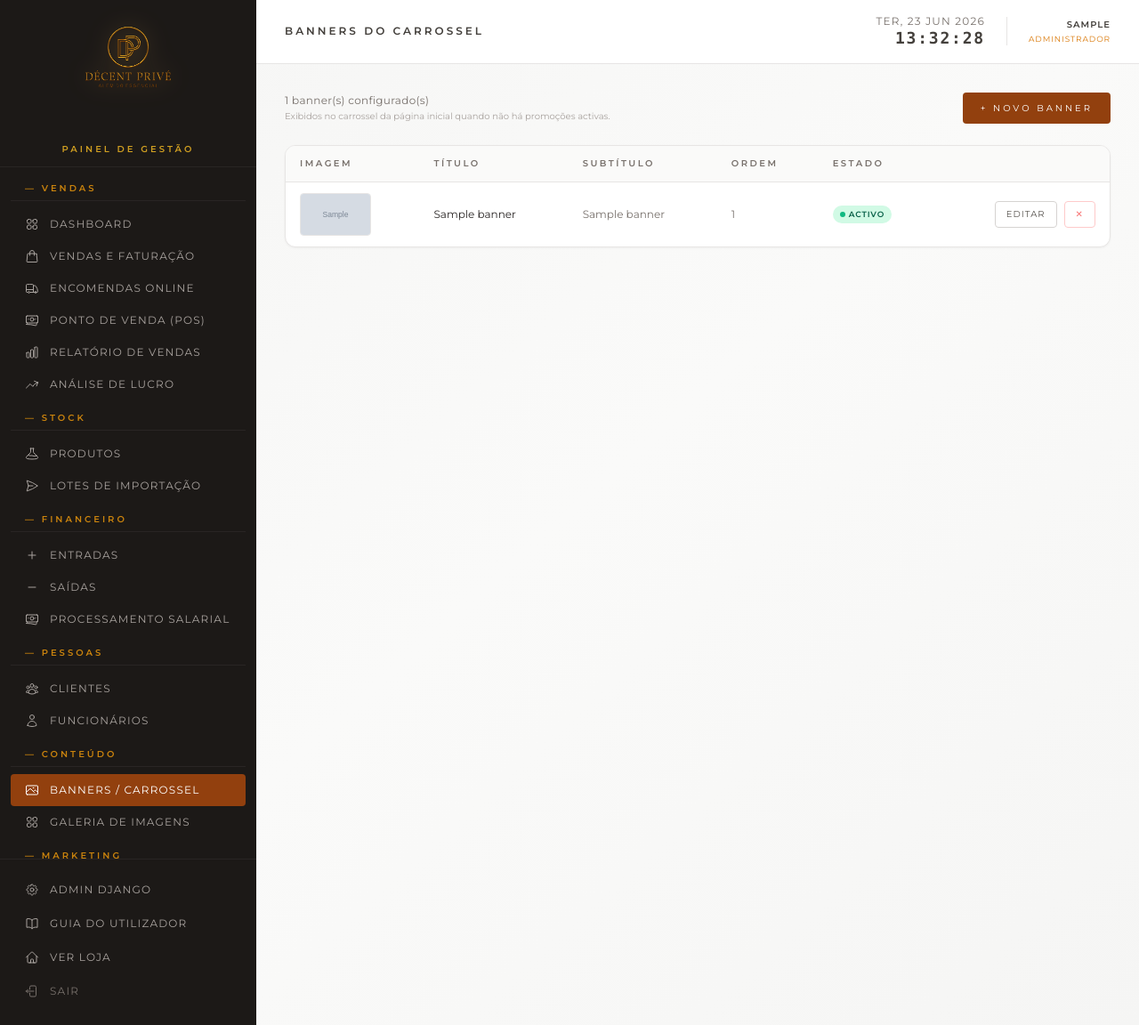
After one commit to IVANCSILVA/perfumariadp, a Django app: page /gestao/banners/ in a window 1280 px wide. The commit adds this page. Shown: the whole page at 89% size. Run offline with Django 5.2, Linux system fonts and the light colour scheme; a user stored in the database is signed in; tables that the repository leaves empty hold one stand-in row (values such as "Sample post"); grey boxes marked "Sample" are stand-in pictures; some libraries are stand-ins or nearby versions; some web fonts are replaced.

Commit message:
feat: gestao de galeria e banners do carrossel (ImagemGaleria model + views + templates)

```diff
--- /dev/null
+++ b/loja/templates/gestao/banners.html
@@ -0,0 +1,91 @@
+{% extends 'gestao/base.html' %}
+{% block title %}Banners{% endblock %}
+{% block page_title %}Banners do Carrossel{% endblock %}
+
+{% block content %}
+<div class="max-w-[1400px] mx-auto">
+
+    <div class="flex items-center justify-between mb-6">
+        <div>
+            <p class="text-stone-500 text-xs tracking-wide">{{ banners|length }} banner(s) configurado(s)</p>
+            <p class="text-[10px] text-stone-400 mt-0.5">Exibidos no carrossel da página inicial quando não há promoções activas.</p>
+        </div>
+        <a href="{% url 'gestao_banner_novo' %}"
+           class="bg-amber-800 hover:bg-amber-700 text-white text-[10px] uppercase tracking-[0.3em] px-5 py-2.5 transition-colors rounded">
+            + Novo Banner
+        </a>
+    </div>
+
+    {% if banners %}
+    <div class="gestao-card overflow-hidden">
+        <table class="gestao-table w-full text-xs">
+            <thead>
+                <tr class="border-b border-stone-200">
+                    <th class="text-left px-4 py-3 text-[10px] uppercase tracking-[0.25em] text-stone-500 font-semibold">Imagem</th>
+                    <th class="text-left px-4 py-3 text-[10px] uppercase tracking-[0.25em] text-stone-500 font-semibold">Título</th>
+                    <th class="text-left px-4 py-3 text-[10px] uppercase tracking-[0.25em] text-stone-500 font-semibold hidden md:table-cell">Subtítulo</th>
+                    <th class="text-left px-4 py-3 text-[10px] uppercase tracking-[0.25em] text-stone-500 font-semibold hidden sm:table-cell">Ordem</th>
+                    <th class="text-left px-4 py-3 text-[10px] uppercase tracking-[0.25em] text-stone-500 font-semibold">Estado</th>
+                    <th class="px-4 py-3"></th>
+                </tr>
+            </thead>
+            <tbody class="divide-y divide-stone-100">
+                {% for banner in banners %}
+                <tr class="hover:bg-stone-50">
+                    <td class="px-4 py-3">
+                        {% if banner.imagem %}
+                        <img src="{{ banner.imagem.url }}" alt="{{ banner.titulo }}"
+                             class="w-20 h-12 object-cover rounded border border-stone-200">
+                        {% else %}
+                        <div class="w-20 h-12 rounded border border-stone-200 flex items-center justify-center"
+                             style="background-color: {{ banner.cor_fundo }}">
+                            <span class="text-[9px] text-white/70 uppercase tracking-widest">Cor</span>
+                        </div>
+                        {% endif %}
+                    </td>
+                    <td class="px-4 py-3 font-medium text-stone-800">{{ banner.titulo }}</td>
+                    <td class="px-4 py-3 text-stone-500 hidden md:table-cell">{{ banner.subtitulo|default:"—" }}</td>
+                    <td class="px-4 py-3 text-stone-500 hidden sm:table-cell">{{ banner.ordem }}</td>
+                    <td class="px-4 py-3">
+                        {% if banner.activo %}
+                        <span class="inline-flex items-center gap-1 px-2 py-0.5 rounded-full bg-emerald-100 text-emerald-800 text-[9px] uppercase tracking-widest font-semibold">
+                            <span class="w-1.5 h-1.5 rounded-full bg-emerald-500"></span> Activo
+                        </span>
+                        {% else %}
+                        <span class="inline-flex items-center gap-1 px-2 py-0.5 rounded-full bg-stone-100 text-stone-500 text-[9px] uppercase tracking-widest font-semibold">
+                            Inactivo
+                        </span>
+                        {% endif %}
+                    </td>
+                    <td class="px-4 py-3">
+                        <div class="flex items-center justify-end gap-2">
+                            <a href="{% url 'gestao_banner_editar' banner.pk %}"
+                               class="text-[10px] uppercase tracking-widest border border-stone-300 hover:border-amber-700 hover:text-amber-800 text-stone-600 px-3 py-1.5 rounded transition-colors">
+                                Editar
+                            </a>
+                            <form method="post" action="{% url 'gestao_banner_apagar' banner.pk %}"
+                                  onsubmit="return confirm('Eliminar este banner?')">
+                                {% csrf_token %}
+                                <button type="submit"
+                                        class="text-[10px] uppercase tracking-widest border border-red-200 hover:border-red-500 hover:text-red-700 text-red-400 px-3 py-1.5 rounded transition-colors">
+                                    ✕
+                                </button>
+                            </form>
+                        </div>
+                    </td>
+                </tr>
+                {% endfor %}
+            </tbody>
+        </table>
+    </div>
+    {% else %}
+    <div class="bg-white border border-stone-200 rounded-xl shadow-sm p-12 text-center">
+        <p class="text-stone-500 text-sm mb-4">Nenhum banner configurado ainda.</p>
+        <a href="{% url 'gestao_banner_novo' %}"
+           class="inline-block bg-amber-800 hover:bg-amber-700 text-white text-[10px] uppercase tracking-[0.3em] px-5 py-2.5 rounded transition-colors">
+            + Criar primeiro banner
+        </a>
+    </div>
+    {% endif %}
+</div>
+{% endblock %}
--- a/loja/templates/gestao/base.html
+++ b/loja/templates/gestao/base.html
@@ -205,6 +205,31 @@
             </div>
 
             {% if not is_operador %}
+            <!-- CONTEÚDO -->
+            <div>
+                <p class="px-4 mb-2 mt-1 text-[10px] uppercase tracking-[0.3em] text-amber-500/80 font-bold border-b border-stone-800 pb-1.5">— Conteúdo</p>
+
+                <a href="{% url 'gestao_banners' %}"
+                   class="flex items-center gap-3 px-4 py-2.5 rounded text-xs uppercase tracking-widest transition-colors duration-150
+                          {% if active_page == 'banners' %}bg-amber-800 text-white{% else %}text-stone-400 hover:bg-stone-800 hover:text-white{% endif %}">
+                    <svg class="w-4 h-4 flex-shrink-0" fill="none" viewBox="0 0 24 24" stroke="currentColor" stroke-width="1.5">
+                        <path stroke-linecap="round" stroke-linejoin="round" d="M2.25 15.75l5.159-5.159a2.25 2.25 0 0 1 3.182 0l5.159 5.159m-1.5-1.5 1.409-1.409a2.25 2.25 0 0 1 3.182 0l2.909 2.909m-18 3.75h16.5a1.5 1.5 0 0 0 1.5-1.5V6a1.5 1.5 0 0 0-1.5-1.5H3.75A1.5 1.5 0 0 0 2.25 6v12a1.5 1.5 0 0 0 1.5 1.5Zm10.5-11.25h.008v.008h-.008V8.25Zm.375 0a.375.375 0 1 1-.75 0 .375.375 0 0 1 .75 0Z"/>
+                    </svg>
+                    Banners / Carrossel
+                </a>
+
+                <a href="{% url 'gestao_galeria' %}"
+                   class="flex items-center gap-3 px-4 py-2.5 rounded text-xs uppercase tracking-widest transition-colors duration-150
+                          {% if active_page == 'galeria' %}bg-amber-800 text-white{% else %}text-stone-400 hover:bg-stone-800 hover:text-white{% endif %}">
+                    <svg class="w-4 h-4 flex-shrink-0" fill="none" viewBox="0 0 24 24" stroke="currentColor" stroke-width="1.5">
+                        <path stroke-linecap="round" stroke-linejoin="round" d="M3.75 6A2.25 2.25 0 0 1 6 3.75h2.25A2.25 2.25 0 0 1 10.5 6v2.25a2.25 2.25 0 0 1-2.25 2.25H6a2.25 2.25 0 0 1-2.25-2.25V6ZM3.75 15.75A2.25 2.25 0 0 1 6 13.5h2.25a2.25 2.25 0 0 1 2.25 2.25V18a2.25 2.25 0 0 1-2.25 2.25H6A2.25 2.25 0 0 1 3.75 18v-2.25ZM13.5 6a2.25 2.25 0 0 1 2.25-2.25H18A2.25 2.25 0 0 1 20.25 6v2.25A2.25 2.25 0 0 1 18 10.5h-2.25a2.25 2.25 0 0 1-2.25-2.25V6ZM13.5 15.75a2.25 2.25 0 0 1 2.25-2.25H18a2.25 2.25 0 0 1 2.25 2.25V18A2.25 2.25 0 0 1 18 20.25h-2.25A2.25 2.25 0 0 1 13.5 18v-2.25Z"/>
+                    </svg>
+                    Galeria de Imagens
+                </a>
+            </div>
+            {% endif %}
+
+            {% if not is_operador %}
             <!-- MARKETING -->
             <div>
                 <p class="px-4 mb-2 mt-1 text-[10px] uppercase tracking-[0.3em] text-amber-500/80 font-bold border-b border-stone-800 pb-1.5">— Marketing</p>
--- a/loja/urls.py
+++ b/loja/urls.py
@@ -89,6 +89,14 @@ urlpatterns = [
     path('gestao/aniversarios/<str:tipo>/<int:pk>/enviar/', views.gestao_aniversariante_enviar, name='gestao_aniversariante_enviar'),
     path('gestao/api/barcode/', views.gestao_api_barcode, name='gestao_api_barcode'),
     path('gestao/guia/', views.gestao_guia, name='gestao_guia'),
+    path('gestao/galeria/', views.gestao_galeria, name='gestao_galeria'),
+    path('gestao/galeria/nova/', views.gestao_galeria_imagem_form, name='gestao_galeria_imagem_nova'),
+    path('gestao/galeria/<int:pk>/editar/', views.gestao_galeria_imagem_form, name='gestao_galeria_imagem_editar'),
+    path('gestao/galeria/<int:pk>/apagar/', views.gestao_galeria_imagem_apagar, name='gestao_galeria_imagem_apagar'),
+    path('gestao/banners/', views.gestao_banners, name='gestao_banners'),
+    path('gestao/banners/novo/', views.gestao_banner_form, name='gestao_banner_novo'),
+    path('gestao/banners/<int:pk>/editar/', views.gestao_banner_form, name='gestao_banner_editar'),
+    path('gestao/banners/<int:pk>/apagar/', views.gestao_banner_apagar, name='gestao_banner_apagar'),
     path('newsletter/inscrever/', views.newsletter_inscrever, name='newsletter_inscrever'),
     # Lotes de Importação
     path('gestao/importacoes/', views.gestao_importacoes, name='gestao_importacoes'),
--- a/loja/views.py
+++ b/loja/views.py
@@ -79,7 +79,7 @@ from django.http import JsonResponse
 from django.utils import timezone
 from django.utils.text import slugify
 from django.db.models import Sum, Count, Q
-from .models import Encomenda, ItemEncomenda, Produto, Cliente, Funcionario, Categoria, MovimentoCaixa, VisitaSite, NewsletterInscricao, MovimentoStock, Promocao, PagamentoSalario, LoteImportacao, ItemLoteImportacao
+from .models import Encomenda, ItemEncomenda, Produto, Cliente, Funcionario, Categoria, MovimentoCaixa, VisitaSite, NewsletterInscricao, MovimentoStock, Promocao, PagamentoSalario, LoteImportacao, ItemLoteImportacao, Banner, ImagemGaleria
 from .forms import NewsletterInscricaoForm
 
 logger = logging.getLogger(__name__)
@@ -197,10 +197,13 @@ def home(request):
         for p in Produto.objects.filter(disponivel=True).only('nome', 'marca', 'genero')
     ], ensure_ascii=False)
 
+    banners_carrossel = list(Banner.objects.filter(activo=True).order_by('ordem'))
+
     return render(request, 'loja/index.html', {
         'total_visitas': total_visitas,
         'promocoes_carrossel': promocoes_carrossel,
         'promocoes_landing': promocoes_landing,
+        'banners_carrossel': banners_carrossel,
         'masculinos': masculinos,
         'femininos': femininos,
         'unissex': unissex,
@@ -297,7 +300,8 @@ def encomenda_sucesso(request):
     return render(request, 'loja/encomenda_sucesso.html', {'encomenda_id': encomenda_id})
 
 def galeria(request):
-    return render(request, 'loja/galeria.html')
+    imagens = ImagemGaleria.objects.filter(activo=True).order_by('ordem', '-criado_em')
+    return render(request, 'loja/galeria.html', {'imagens': imagens})
 
 def fidelidade(request):
     return render(request, 'loja/fidelidade.html')
@@ -3004,3 +3008,133 @@ def gestao_importacao_aplicar_precos(request, pk):
         messages.warning(request, 'Nenhum produto foi actualizado. Certifique-se de que os itens estão ligados a produtos do catálogo.')
 
     return redirect('gestao_importacao_detalhe', pk=pk)
+
+
+# ---------------------------------------------------------------------------
+# Gestão — Galeria de Imagens
+# ---------------------------------------------------------------------------
+
+@staff_member_required(login_url='/gestao/login/')
+@_block_operador
+def gestao_galeria(request):
+    imagens = ImagemGaleria.objects.all()
+    return render(request, 'gestao/galeria_imagens.html', {
+        'active_page': 'galeria',
+        'imagens': imagens,
+    })
+
+
+@staff_member_required(login_url='/gestao/login/')
+@_block_operador
+def gestao_galeria_imagem_form(request, pk=None):
+    instancia = get_object_or_404(ImagemGaleria, pk=pk) if pk else None
+    if request.method == 'POST':
+        legenda = request.POST.get('legenda', '').strip()[:200]
+        try:
+            ordem = int(request.POST.get('ordem') or 0)
+        except (ValueError, TypeError):
+            ordem = 0
+        activo = request.POST.get('activo') == 'on'
+        nova_imagem = request.FILES.get('imagem')
+        remover_imagem = request.POST.get('remover_imagem') == 'on'
+
+        if not instancia and not nova_imagem:
+            messages.error(request, 'É obrigatório selecionar uma imagem.')
+        else:
+            obj = instancia or ImagemGaleria()
+            obj.legenda = legenda
+            obj.ordem = ordem
+            obj.activo = activo
+            if remover_imagem and obj.pk and obj.imagem:
+                obj.imagem.delete(save=False)
+                obj.imagem = None
+            if nova_imagem:
+                obj.imagem = nova_imagem
+            obj.save()
+            messages.success(request, 'Imagem guardada com sucesso.')
+            return redirect('gestao_galeria')
+    return render(request, 'gestao/galeria_imagem_form.html', {
+        'active_page': 'galeria',
+        'instancia': instancia,
+    })
+
+
+@staff_member_required(login_url='/gestao/login/')
+@_block_operador
+def gestao_galeria_imagem_apagar(request, pk):
+    img = get_object_or_404(ImagemGaleria, pk=pk)
+    if request.method == 'POST':
+        if img.imagem:
+            img.imagem.delete(save=False)
+        img.delete()
+        messages.success(request, 'Imagem eliminada.')
+    return redirect('gestao_galeria')
+
+
+# ---------------------------------------------------------------------------
+# Gestão — Banners / Carrossel
+# ---------------------------------------------------------------------------
+
+@staff_member_required(login_url='/gestao/login/')
+@_block_operador
+def gestao_banners(request):
+    banners = Banner.objects.all()
+    return render(request, 'gestao/banners.html', {
+        'active_page': 'banners',
+        'banners': banners,
+    })
+
+
+@staff_member_required(login_url='/gestao/login/')
+@_block_operador
+def gestao_banner_form(request, pk=None):
+    instancia = get_object_or_404(Banner, pk=pk) if pk else None
+    if request.method == 'POST':
+        titulo = request.POST.get('titulo', '').strip()
+        subtitulo = request.POST.get('subtitulo', '').strip()[:300]
+        texto_botao = (request.POST.get('texto_botao') or 'Ver Colecção').strip()[:50] or 'Ver Colecção'
+        link_botao = (request.POST.get('link_botao') or '#produtos').strip()[:200]
+        cor_fundo = (request.POST.get('cor_fundo') or '#1c1917').strip()[:7]
+        try:
+            ordem = int(request.POST.get('ordem') or 0)
+        except (ValueError, TypeError):
+            ordem = 0
+        activo = request.POST.get('activo') == 'on'
+        nova_imagem = request.FILES.get('imagem')
+        remover_imagem = request.POST.get('remover_imagem') == 'on'
+
+        if not titulo:
+            messages.error(request, 'O título é obrigatório.')
+        else:
+            obj = instancia or Banner()
+            obj.titulo = titulo
+            obj.subtitulo = subtitulo
+            obj.texto_botao = texto_botao
+            obj.link_botao = link_botao
+            obj.cor_fundo = cor_fundo
+            obj.ordem = ordem
+            obj.activo = activo
+            if remover_imagem and obj.pk and obj.imagem:
+                obj.imagem.delete(save=False)
+                obj.imagem = None
+            if nova_imagem:
+                obj.imagem = nova_imagem
+            obj.save()
+            messages.success(request, 'Banner guardado com sucesso.')
+            return redirect('gestao_banners')
+    return render(request, 'gestao/banner_form.html', {
+        'active_page': 'banners',
+        'instancia': instancia,
+    })
+
+
+@staff_member_required(login_url='/gestao/login/')
+@_block_operador
+def gestao_banner_apagar(request, pk):
+    banner = get_object_or_404(Banner, pk=pk)
+    if request.method == 'POST':
+        if banner.imagem:
+            banner.imagem.delete(save=False)
+        banner.delete()
+        messages.success(request, 'Banner eliminado.')
+    return redirect('gestao_banners')
```
Also changed, not shown: loja/models.py (+16 -0 lines), loja/templates/gestao/banner_form.html (added, +128 -0 lines), loja/templates/gestao/galeria_imagem_form.html (added, +81 -0 lines), loja/templates/gestao/galeria_imagens.html (added, +60 -0 lines), loja/templates/loja/galeria.html (+23 -4 lines), loja/templates/loja/index.html (+16 -25 lines), loja/migrations/0037_imagem_galeria.py (added).
